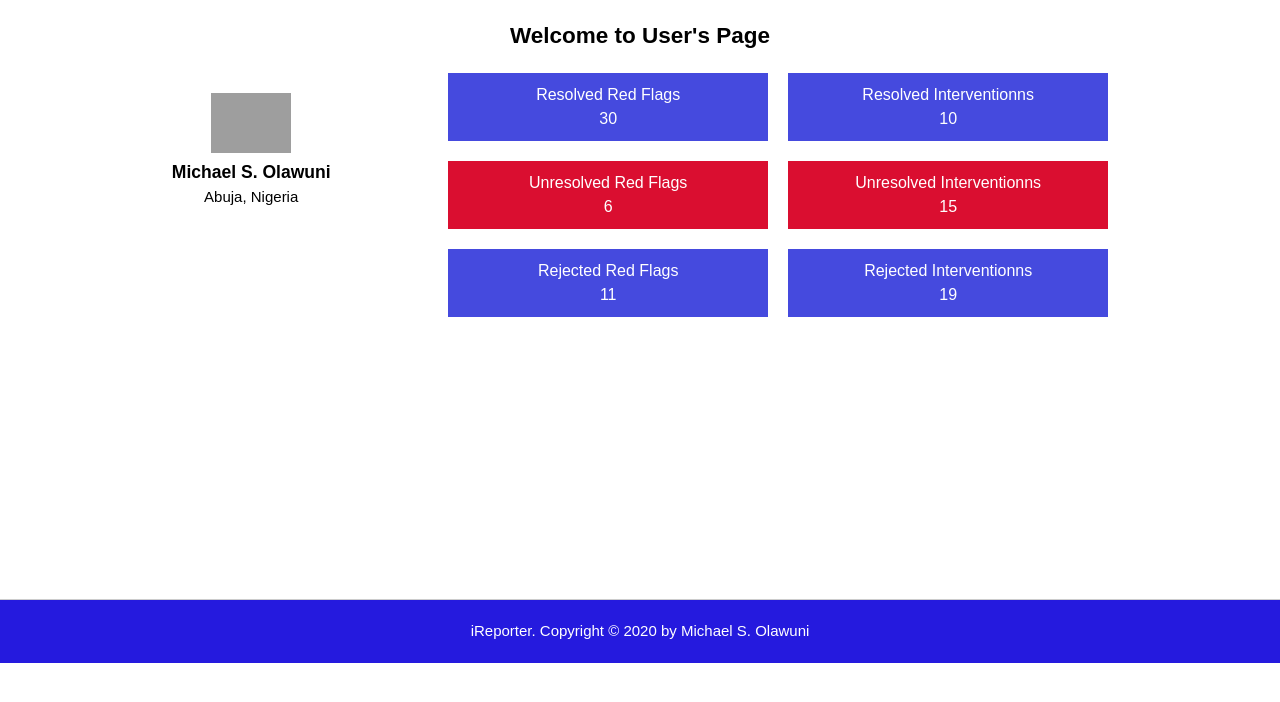
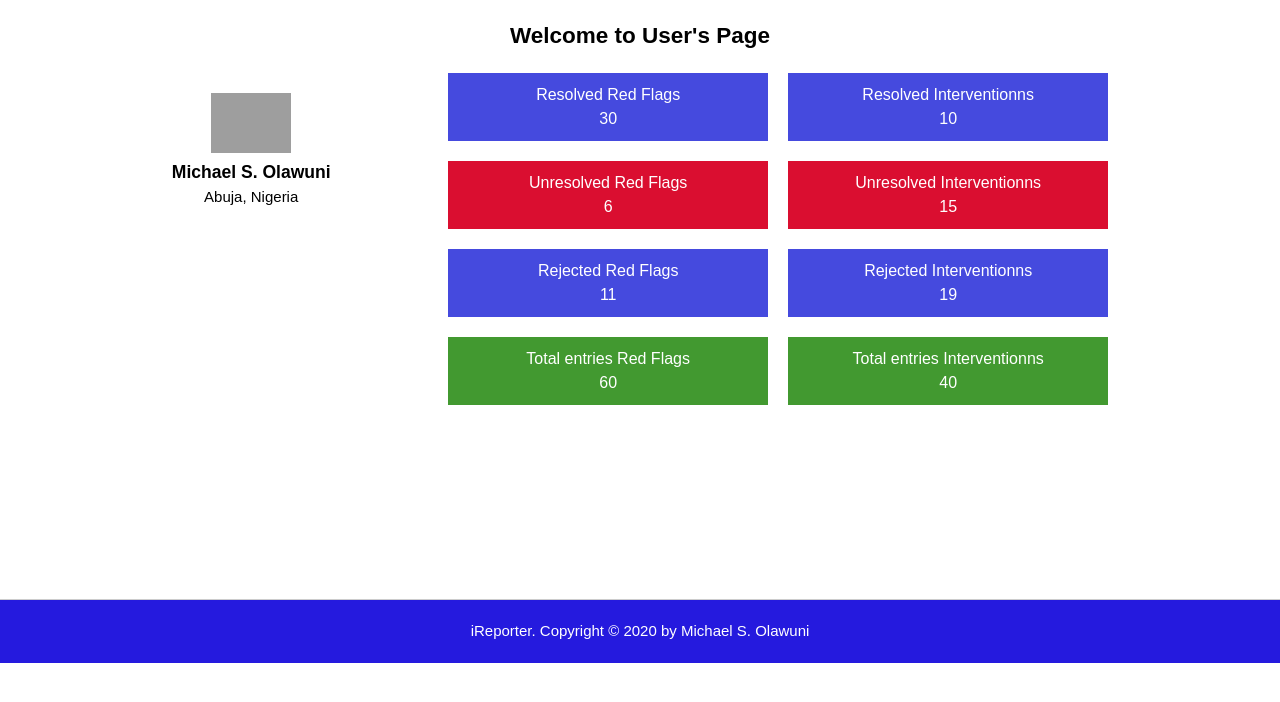
Before and after one commit to mikejesus/iReporter-app, a plain HTML site: page UI/profile.html in a window 1280 px wide. Shown: the part 86-788 px from the top of the page. Drawn offline with Linux system fonts and the light colour scheme; grey boxes are pictures that could not be loaded.

Commit message:
feature: Add total number of entries for red flags and interventions

```diff
--- a/UI/css/style.css
+++ b/UI/css/style.css
@@ -430,6 +430,15 @@ td {
     width: 300px;
 }
 
+#profile .container .inner-content .entries {
+    background-color: #1d8508d5;
+    padding: 10px;
+    color: #ffffff;
+    margin-top: 20px;
+    margin-left: 20px;
+    width: 300px;
+}
+
 aside {
     margin-top: 40px;
 }
--- a/UI/profile.html
+++ b/UI/profile.html
@@ -84,6 +84,19 @@
                             </div>
                         </article>
 
+                        <article>
+                            <div class="entries">
+                                <p>Total entries Red Flags</p>
+                                <p>60</p>
+                            </div>
+
+                            <div class="entries">
+                                <p>Total entries Interventionns</p>
+                                <p>40</p>
+                            </div>
+
+                        </article>
+
                     </div>
 
                 </div>
```
